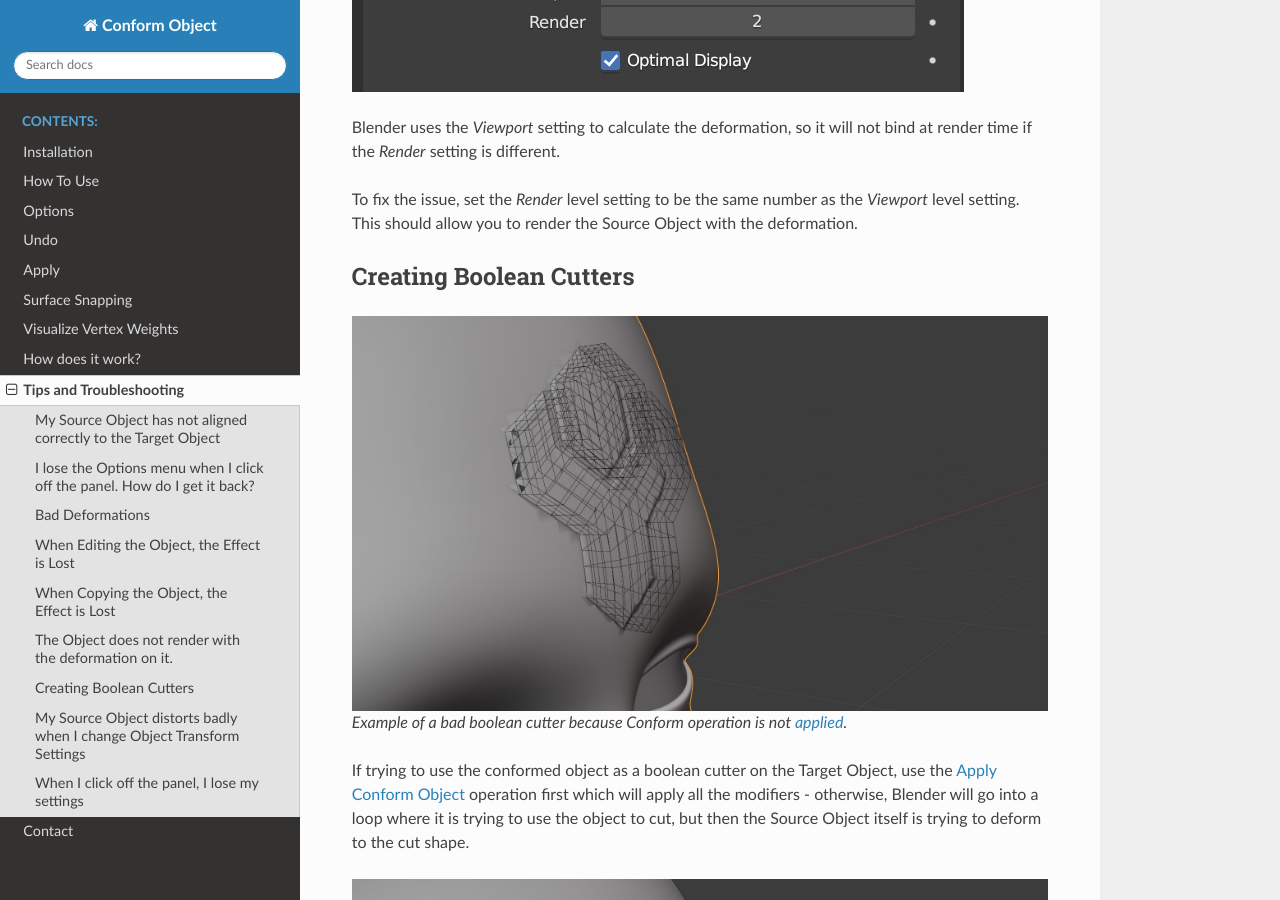
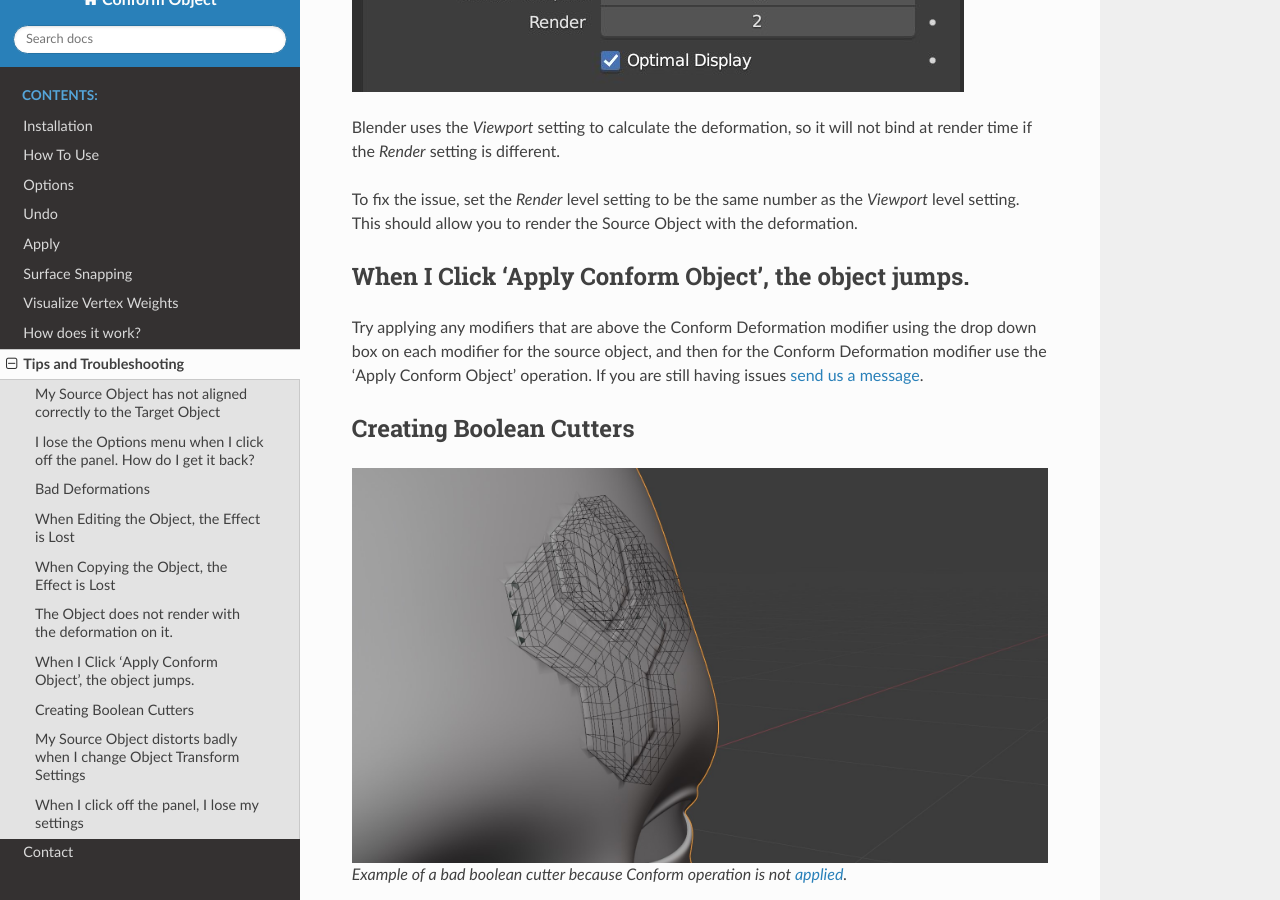
Before and after one commit to mkingsnorth/conform_object_docs, a Sphinx documentation site: the page built from docs/troubleshooting.rst, in a window 1280 px wide and 900 px high, scrolled down 4487 px. Built offline with Sphinx 7.4.7 and the Read the Docs theme 2.0.0, drawn with Linux system fonts in a browser that asks for light colours.

Commit message:
Added in comment about jumping object after Apply.

```diff
--- a/docs/troubleshooting.rst
+++ b/docs/troubleshooting.rst
@@ -102,6 +102,12 @@ Blender uses the *Viewport* setting to calculate the deformation, so it will not
 
 To fix the issue, set the *Render* level setting to be the same number as the *Viewport* level setting.  This should allow you to render the Source Object with the deformation.
 
+===================================================================
+When I Click 'Apply Conform Object', the object jumps.
+===================================================================
+
+Try applying any modifiers that are above the Conform Deformation modifier using the drop down box on each modifier for the source object, and then for the Conform Deformation modifier use the 'Apply Conform Object' operation.  If you are still having issues :ref:`send us a message<contact>`.
+
 ====================================================================
 Creating Boolean Cutters
 ====================================================================
--- a/docs/use.rst
+++ b/docs/use.rst
@@ -34,7 +34,7 @@ To conform a  **Source Object** to a **Target Object**:
         * Have a good level of topology so that they can be deformed (good number of vertices and quad faces).
         * Not have modifiers such as booleans which are dependent on other objects.
         * Not have parents/children.
-        *
+
     .. tip::
 
         You can automatically rotate the **Source Object** so that is pointing towards the **Target Object**'s' surface using the  :ref:`Toggle Surface Snapping<Surface Snapping>` option.
```
Also changed, not shown: 7 other files.
